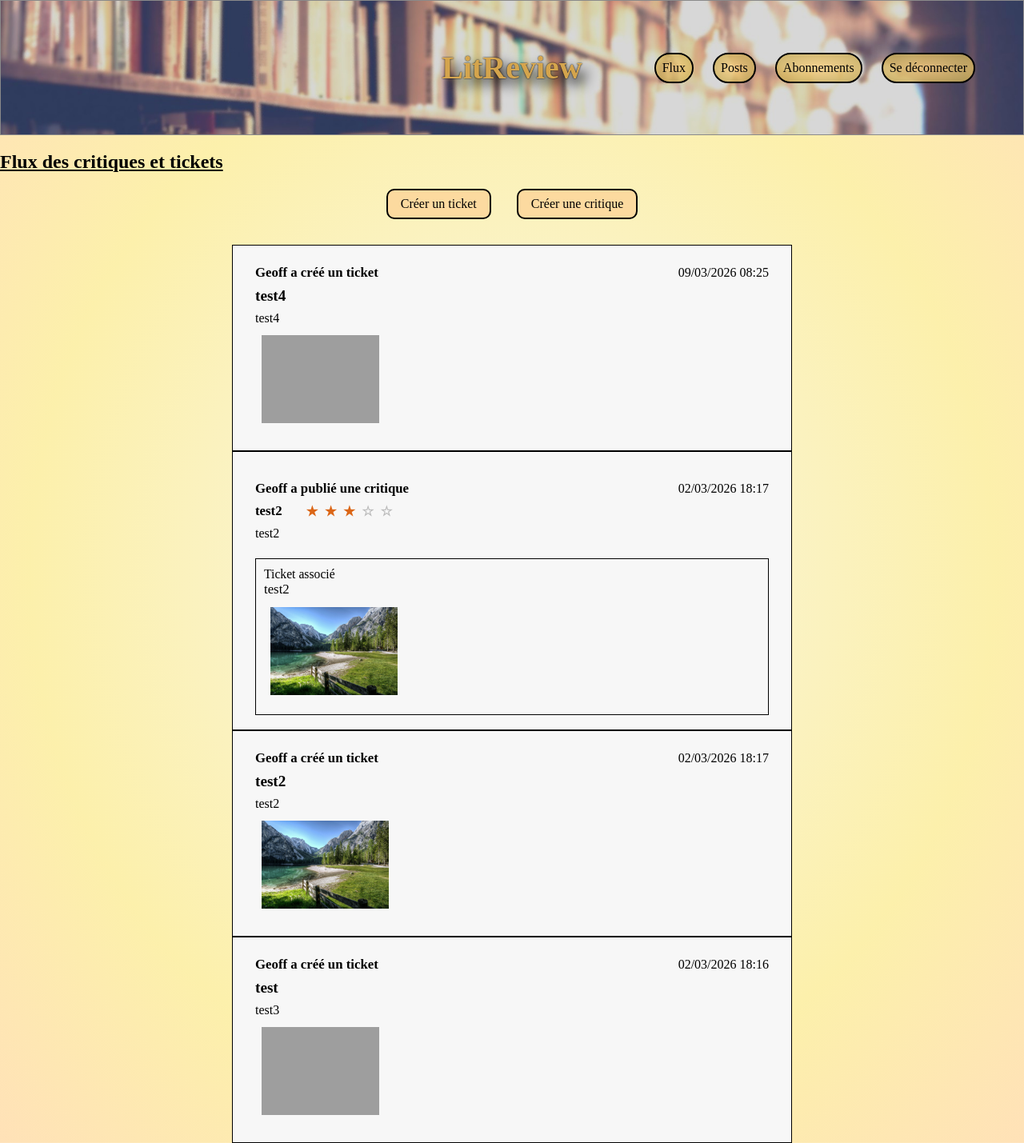
After one commit to GeoffreyArmangau/LitReview, a Django app: page /feed/ in a window 1280 px wide. The commit adds this page. Shown: the whole page at 80% size. Run offline with Django 5.2, Linux system fonts and the light colour scheme; a user stored in the database is signed in; data comes from the database, SQL or seed files in the repository; both versions use the stored data as it was after the commit; grey boxes are pictures that could not be loaded.

Commit message:
Réalisation de la page de flux

```diff
--- /dev/null
+++ b/feed/templates/feed/feed.html
@@ -0,0 +1,26 @@
+{% extends "base.html" %}
+{% load static %}
+{% block extra_css %}
+<link rel="stylesheet" href="{% static 'css/flux.css' %}">
+<link rel="stylesheet" href="{% static 'css/posts.css' %}">
+{% endblock %}
+{% block content %}
+  <h2>Flux des critiques et tickets</h2>
+  <div class="button-container">
+      <a href="{% url 'create_ticket' %}" class="button-radius">Créer un ticket</a>
+      <a href="{% url 'create_review' %}" class="button-radius">Créer une critique</a>
+  </div>
+  <div class="posts-container" style="margin-top:32px;">
+    {% if posts %}
+      {% for post in posts %}
+        {% if post.content_type == 'TICKET' %}
+          {% include 'feed/ticket_snippet.html' %}
+        {% elif post.content_type == 'REVIEW' %}
+          {% include 'feed/review_snippet.html' %}
+        {% endif %}
+      {% endfor %}
+    {% else %}
+      <div class="post-card"><em>Aucun post à afficher.</em></div>
+    {% endif %}
+  </div>
+{% endblock %}
--- /dev/null
+++ b/feed/templates/feed/review_snippet.html
@@ -0,0 +1,31 @@
+<div class="post-card review review-flex">
+    <div class="review-main">
+        <div class="review-header">
+            <span class="review-pub">{{ post.user.username }} a publié une critique</span>
+            <span class="review-date">{{ post.time_created|date:'d/m/Y H:i' }}</span>
+        </div>
+        <div class="review-title-rating">
+            <span class="review-title">{{ post.headline }}</span>
+            <span class="review-stars">
+                {% for i in "12345" %}
+                    {% if forloop.counter <= post.rating %}
+                        <span class="star">★</span>
+                    {% else %}
+                        <span class="star empty">☆</span>
+                    {% endif %}
+                {% endfor %}
+            </span>
+        </div>
+        {% if post.body %}
+        <div class="review-body">{{ post.body }}</div>
+        {% endif %}
+    </div>
+    <div class="review-ticket-box">
+        <div class="ticket-label">Ticket associé</div>
+        <div class="ticket-title">{{ post.ticket.title }}</div>
+        {% if post.ticket.image %}
+        <div class="ticket-image"><img src="{{ post.ticket.image.url }}" alt="Image ticket" /></div>
+        {% endif %}
+    </div>
+
+</div>
--- /dev/null
+++ b/feed/templates/feed/ticket_snippet.html
@@ -0,0 +1,14 @@
+<div class="post-card ticket">
+    <div class="review-header">
+        <span class="review-pub">{{ post.user.username }} a créé un ticket</span>
+        <span class="review-date">{{ post.time_created|date:'d/m/Y H:i' }}</span>
+    </div>
+    <div class="post-title" style="margin-bottom: 8px;">{{ post.title }}</div>
+    {% if post.description %}
+    <div class="post-content">{{ post.description }}</div>
+    {% endif %}
+    {% if post.image %}
+    <div class="ticket-image"><img src="{{ post.image.url }}" alt="Image ticket" /></div>
+    {% endif %}
+
+</div>
--- /dev/null
+++ b/feed/urls.py
@@ -0,0 +1,7 @@
+from django.urls import path
+from . import views
+
+urlpatterns = [
+    path('', views.feed, name='feed'),
+    path('posts/', views.PostListView.as_view(), name='posts'),
+]
--- /dev/null
+++ b/feed/views.py
@@ -0,0 +1,62 @@
+
+from django.shortcuts import render
+from django.contrib.auth.mixins import LoginRequiredMixin
+from django.views.generic import ListView
+from django.urls import reverse_lazy
+from django.db.models import Q, CharField, Value
+from itertools import chain
+from reviews.models import Ticket, Review
+from authentification.models import UserFollows
+
+def feed(request):
+    user = request.user
+
+    def get_users_viewable_tickets(user):
+        # Tickets de l'utilisateur et des utilisateurs suivis
+        followed_users = UserFollows.objects.filter(user=user).values_list('followed_user', flat=True)
+        tickets = Ticket.objects.filter(Q(user=user) | Q(user__in=followed_users))
+        return tickets.annotate(content_type=Value('TICKET', CharField()))
+
+    def get_users_viewable_reviews(user):
+        # Reviews de l'utilisateur, des suivis, et reviews sur les tickets de l'utilisateur
+        followed_users = UserFollows.objects.filter(user=user).values_list('followed_user', flat=True)
+        reviews = Review.objects.filter(
+            Q(user=user) |
+            Q(user__in=followed_users) |
+            Q(ticket__user=user)
+        )
+        return reviews.annotate(content_type=Value('REVIEW', CharField()))
+
+    tickets = get_users_viewable_tickets(user)
+    reviews = get_users_viewable_reviews(user)
+    posts = sorted(
+        chain(reviews, tickets),
+        key=lambda post: post.time_created,
+        reverse=True
+    )
+    return render(request, 'feed/feed.html', {'posts': posts})
+
+class PostListView(LoginRequiredMixin, ListView):
+    """
+    Vue pour afficher les posts (tickets et critiques) de l'utilisateur connecté.
+    """
+    template_name = 'feed/post.html'
+    context_object_name = 'posts'
+    login_url = reverse_lazy('login')
+
+    def get_queryset(self):
+        user = self.request.user
+        tickets = Ticket.objects.filter(user=user).order_by('-time_created')
+        reviews = Review.objects.filter(Q(user=user) | Q(ticket__user=user))
+        reviews_by_ticket = {}
+        for review in reviews:
+            reviews_by_ticket.setdefault(review.ticket_id, []).append(review)
+        # On prépare une liste où chaque ticket est suivi de sa/son review(s) associée(s)
+        posts = []
+        for ticket in tickets:
+            ticket.kind = 'ticket'
+            posts.append(ticket)
+            for review in reviews_by_ticket.get(ticket.id, []):
+                review.kind = 'review'
+                posts.append(review)
+        return posts
--- a/litreview/settings.py
+++ b/litreview/settings.py
@@ -36,6 +36,7 @@ INSTALLED_APPS = [
     'django.contrib.staticfiles',
     'authentification',
     'reviews',
+    'feed',
 ]
 
 MIDDLEWARE = [
--- a/litreview/urls.py
+++ b/litreview/urls.py
@@ -25,6 +25,7 @@ urlpatterns = [
     path('admin/', admin.site.urls),
     path('reviews/', include('reviews.urls')),
     path('auth/', include('authentification.urls')),
+    path('feed/', include(('feed.urls', 'feed'), namespace='feed')),
     path('', home, name='home')
 ]
 
--- a/reviews/urls.py
+++ b/reviews/urls.py
@@ -8,7 +8,7 @@ urlpatterns = [
 	path('ticket/<int:ticket_id>/delete/', views.delete_ticket, name='delete_ticket'),
 	path('review/<int:review_id>/edit/', views.edit_review, name='edit_review'),
 	path('review/<int:review_id>/delete/', views.delete_review, name='delete_review'),
-	path('flux/', views.flux, name='flux'),
-	path('posts/', views.PostListView.as_view(), name='posts'),
+
+
 	path('abonnements/', views.follow_users, name='follow_users'),
 ]
--- a/static/css/posts.css
+++ b/static/css/posts.css
@@ -22,22 +22,10 @@
     margin-bottom: 10px;
 }
 
-.post-title {
+.post-title, .review-title {
     font-size: 1.2rem;
     font-weight: bold;
-    color: #222;
     margin-right: 12px;
-}
-
-.post-type {
-    font-size: 0.95rem;
-    font-weight: 600;
-    color: #4e73df;
-    background: #eaf0fb;
-    border-radius: 8px;
-    padding: 2px 10px;
-    margin-left: auto;
-    display: none;
 }
 
 /* --- Critiques et tickets associés --- */
@@ -60,15 +48,9 @@
     margin-bottom: 8px;
 }
 
-.review-pub {
+.review-pub, .revie-date, .review-title, .review-stars {
     font-weight: bold;
     font-size: 1.05rem;
-    color: #222;
-}
-
-.review-date {
-    color: #222;
-    font-size: 0.95rem;
 }
 
 .review-title-rating {
@@ -78,15 +60,7 @@
     margin-bottom: 8px;
 }
 
-.review-title {
-    font-size: 1.15rem;
-    font-weight: bold;
-    color: #222;
-}
-
 .review-stars {
-    font-size: 1.2rem;
-    color: #222;
     letter-spacing: 2px;
 }
 
@@ -99,62 +73,39 @@
 }
 
 .review-body {
-    font-size: 1.05rem;
-    color: #222;
     margin-bottom: 10px;
 }
+
+.ticket-label {
+    font-size: 0.98rem;
+}
+
+.ticket-title {
+    font-size: 1.05rem;
+}
+
+.ticket-image img {
+    max-width: 100%;
+    max-height: 110px;
+    margin-top: 4px;
+    margin-bottom: 4px;
+    padding: 8px
+}
+
+/* Version DRY : une seule déclaration par classe, pas de doublons */
 
 .review-ticket-box {
     background: none;
     border: 1px solid #000;
     border-radius: 0;
-    padding: 10px 10px 8px 10px;
+    margin: 0;
+    margin-top: 12px;
+    min-width: 0;
+    max-width: 100%;
     display: flex;
     flex-direction: column;
     align-items: flex-start;
-    min-width: 0;
-    max-width: 100%;
-    box-shadow: none;
-    margin: 0;
-    margin-top: 12px;
-}
-
-.ticket-label {
-    font-size: 0.98rem;
-    color: #222;
-    font-weight: 600;
-    margin-bottom: 6px;
-}
-
-.ticket-title {
-    font-size: 1.05rem;
-    font-weight: 500;
-    color: #222;
-    margin-bottom: 8px;
-    text-align: left;
-}
-
-.ticket-image {
-    border: #000 1px solid;
-    margin-bottom: 10px;
-    margin-top: 10px;
-}
-
-
-.ticket-image img {
-    max-width: 100%;
-    max-height: 110px;
-    margin-top: 4px;
-    padding: 8px
-}
-
-.post-card,
-.review-ticket-box {
-    border: 1px solid #000;
-    border-radius: 0;
-    margin-bottom: 0;
-    box-shadow: none;
-    margin-top: 0;
+    padding: 10px 10px 8px 10px;
 }
 
 .post-card.ticket, .post-card.review {
--- a/static/css/style.css
+++ b/static/css/style.css
@@ -63,14 +63,12 @@ a {
     color: black;
 }
 
-.button, .button-radius, .file-button {
+.button-radius {
     background: #fdd398c4;
     padding: 8px 16px;
     border: 2px solid black;
-}
-
-.button-radius, .file-button {
     border-radius: 10px;
+    text-align: center;
 }
 
 .nav{
@@ -84,5 +82,4 @@ a {
     border: #ffa32be8 solid 2px;
     background: linear-gradient(130deg,#000000c2,#222222ad);
     color: bisque;
-
 }
--- a/templates/base.html
+++ b/templates/base.html
@@ -13,8 +13,8 @@
             <h1>LitReview</h1>
             {% if user.is_authenticated %}
             <nav>
-                <a href="{% url 'flux' %}" class="nav">Flux</a>
-                <a href="{% url 'posts' %}" class="nav">Posts</a>
+                <a href="{% url 'feed:feed' %}" class="nav">Flux</a>
+                <a href="{% url 'feed:posts' %}" class="nav">Posts</a>
                 <a href="{% url 'follow_users' %}" class="nav">Abonnements</a>
                 <a href="{% url 'logout' %}" class="nav">Se déconnecter</a>
             </nav>
--- a/templates/home.html
+++ b/templates/home.html
@@ -14,7 +14,7 @@
       {% if user.is_authenticated %}
         <form method="post" action="{% url 'logout' %}" class="logout-form">
           {% csrf_token %}
-          <button type="submit" class="button">Déconnexion</button>
+          <button type="submit" class="button-radius">Déconnexion</button>
         </form>
       {% else %}
         <form method="post" action="{% url 'login' %}" class="login-form">
```
Also changed, not shown: reviews/views.py (+3 -34 lines), templates/flux.html (deleted, +0 -12 lines), db.sqlite3, feed/__init__.py (added), feed/templates/feed/post.html (renamed from reviews/templates/posts.html), 1 other file.
